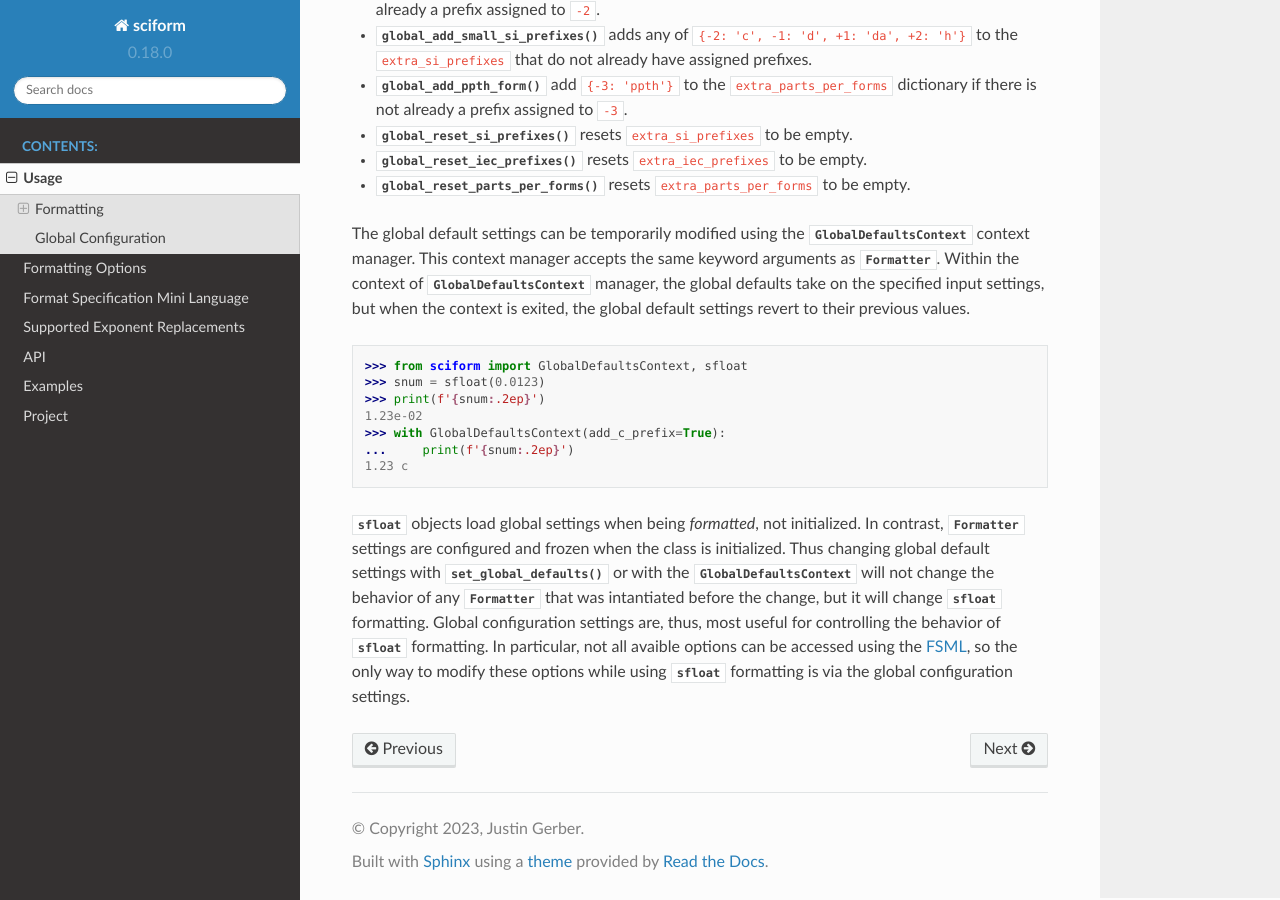
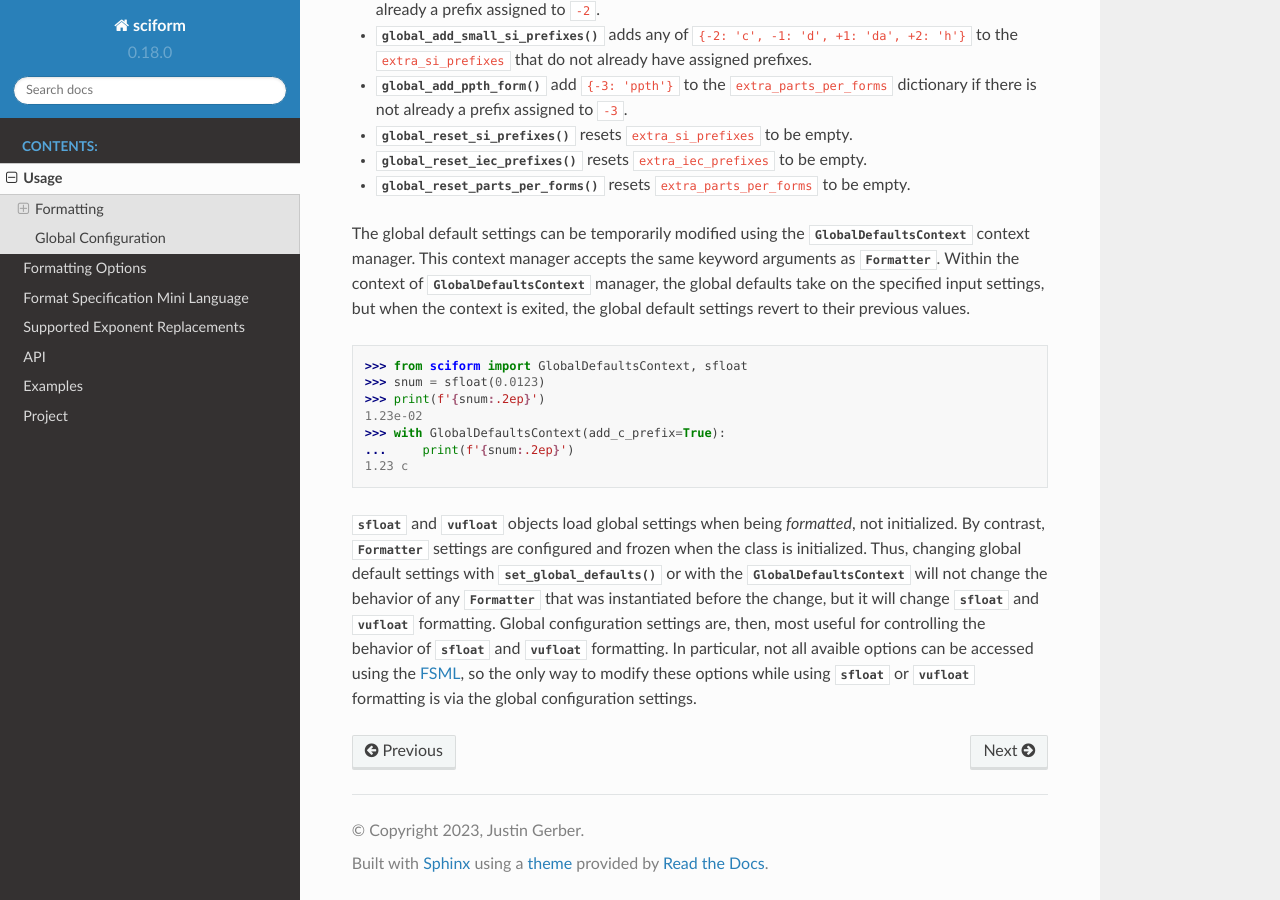
Before and after one commit to jagerber48/sciform, a Sphinx documentation site: the page built from docs/source/usage.rst, in a window 1280 px wide and 900 px high, scrolled down 3578 px. Built offline with Sphinx 7.4.7 and the Read the Docs theme 2.0.0, drawn with Linux system fonts in a browser that asks for light colours.

Commit message:
more vufloat documentation

```diff
--- a/docs/source/usage.rst
+++ b/docs/source/usage.rst
@@ -227,16 +227,17 @@ values.
 ...     print(f'{snum:.2ep}')
 1.23 c
 
-:class:`sfloat` objects load global settings when being *formatted*,
-not initialized.
-In contrast, :class:`Formatter` settings are configured and frozen when
+:class:`sfloat` and :class:`vufloat` objects load global settings when
+being *formatted*, not initialized.
+By contrast, :class:`Formatter` settings are configured and frozen when
 the class is initialized.
-Thus changing global default settings with :func:`set_global_defaults`
+Thus, changing global default settings with :func:`set_global_defaults`
 or with the :class:`GlobalDefaultsContext` will not change the behavior
-of any :class:`Formatter` that was intantiated before the change, but it
-will change :class:`sfloat` formatting.
-Global configuration settings are, thus, most useful for controlling the
-behavior of :class:`sfloat` formatting.
+of any :class:`Formatter` that was instantiated before the change, but
+it will change :class:`sfloat` and :class:`vufloat` formatting.
+Global configuration settings are, then, most useful for controlling the
+behavior of :class:`sfloat` and :class:`vufloat` formatting.
 In particular, not all avaible options can be accessed using the
 :ref:`FSML <fsml>`, so the only way to modify these options while using
-:class:`sfloat` formatting is via the global configuration settings.
+:class:`sfloat` or :class:`vufloat` formatting is via the global
+configuration settings.
```
